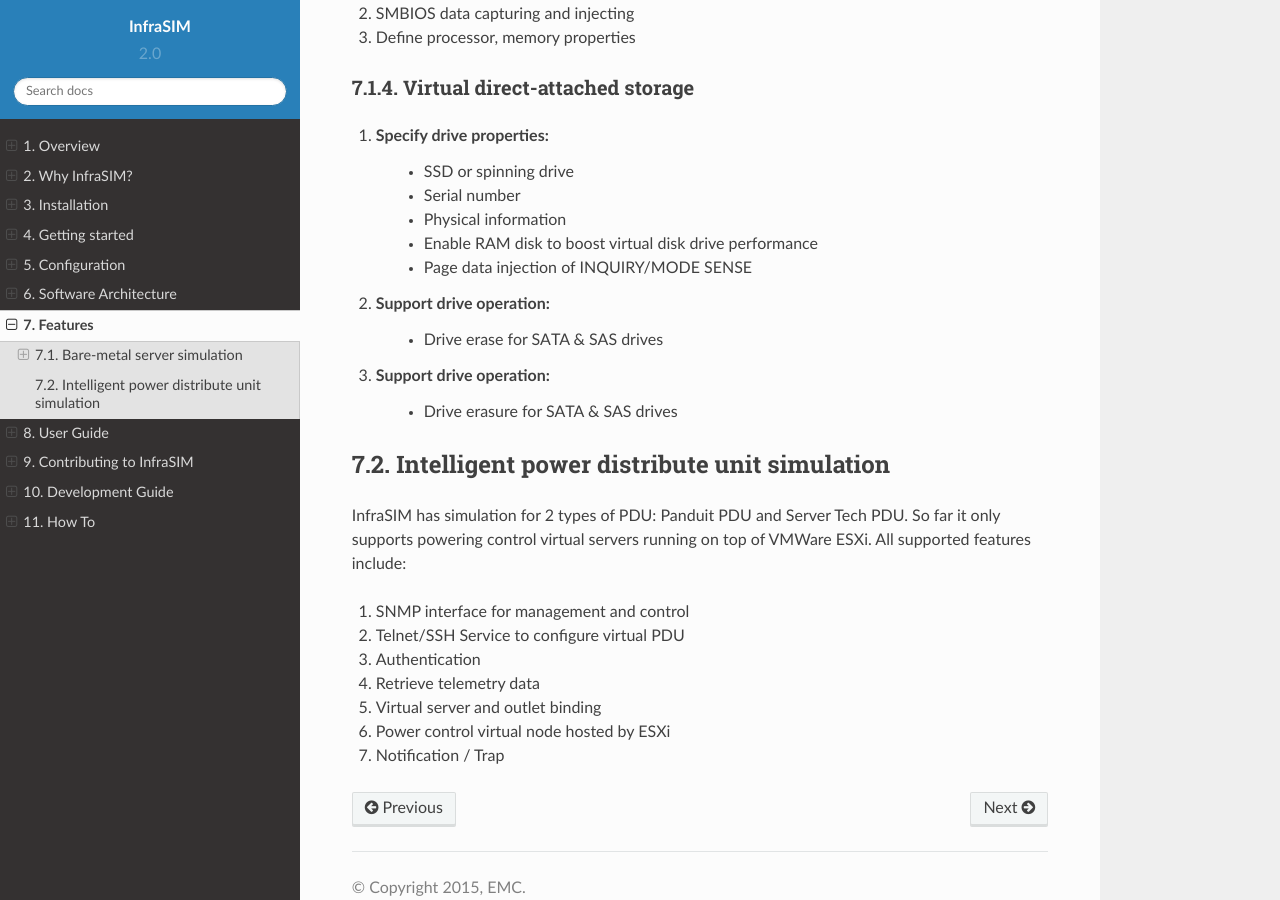
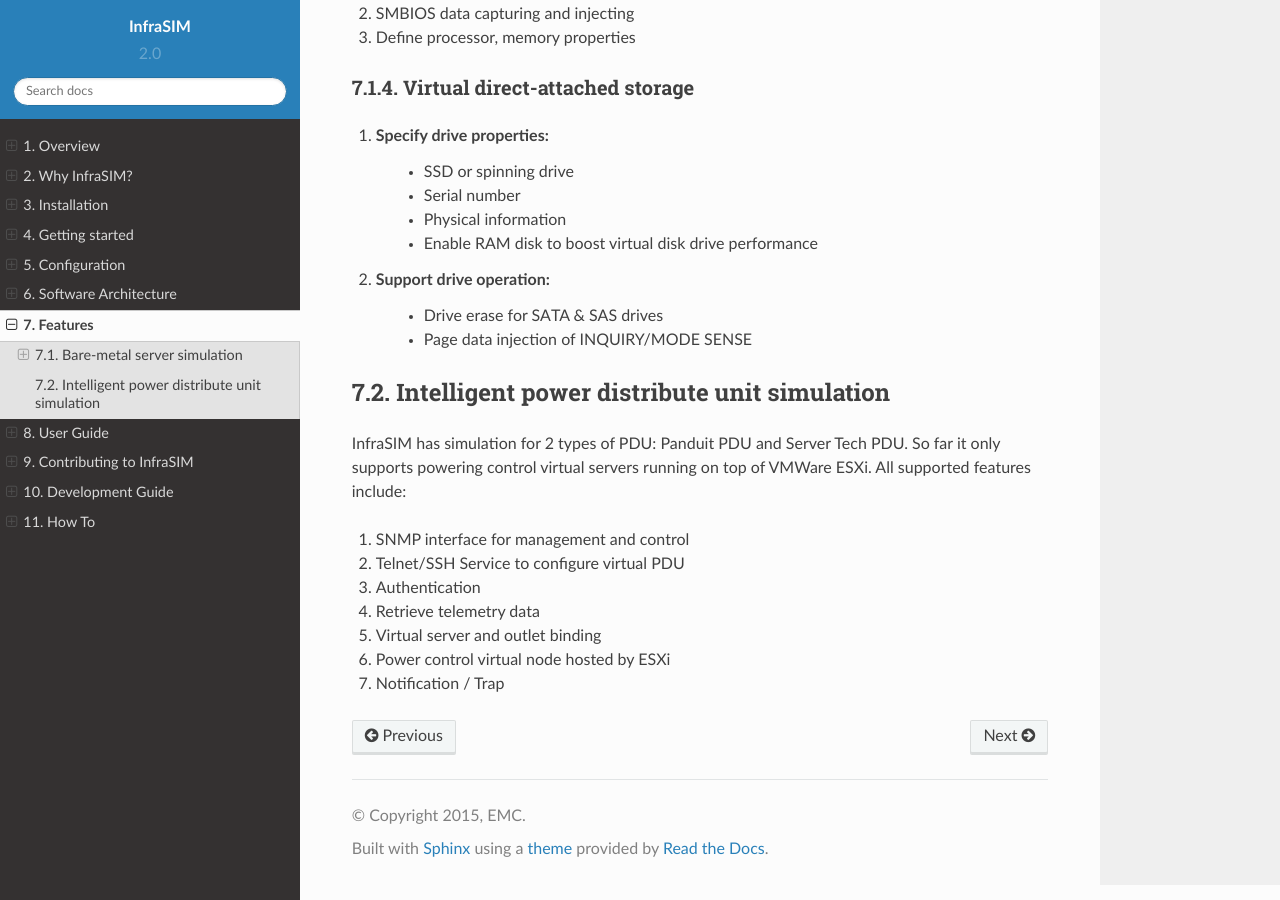
Before and after one commit to InfraSIM/docs, a Sphinx documentation site: the page built from docs/feature.rst, in a window 1280 px wide and 900 px high, scrolled down 1539 px. Built offline with Sphinx 7.4.7 and the Read the Docs theme 2.0.0, drawn with Linux system fonts in a browser that asks for light colours.

Commit message:
Refine storage feature description

```diff
--- a/docs/feature.rst
+++ b/docs/feature.rst
@@ -80,13 +80,10 @@
     * Serial number
     * Physical information
     * Enable RAM disk to boost virtual disk drive performance
-    * Page data injection of INQUIRY/MODE SENSE
 
 #. Support drive operation:
     * Drive erase for SATA & SAS drives
-
-#. Support drive operation:
-    * Drive erasure for SATA & SAS drives
+    * Page data injection of INQUIRY/MODE SENSE
 
 
 Intelligent power distribute unit simulation
```
